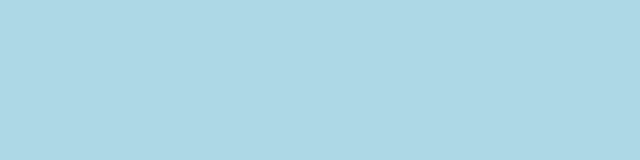
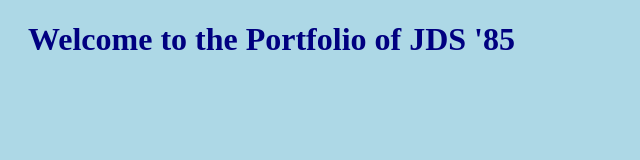
Before and after one commit to JDS85/jds85.github.io, a plain HTML site: page index.html in a window 1280 px wide. Shown: the whole page, without its empty margins (0-640 px from the left). Drawn offline with Linux system fonts and the light colour scheme.

Commit message:
Update index.html. Deleted FCC refs. Added Portfolio info.

```diff
--- a/index.html
+++ b/index.html
@@ -3,11 +3,14 @@
 <head>
   <meta charset="utf-8">
   <link rel="stylesheet" href="bluestyle.css">
-  <title>Hello World</title>
+  <title>JDS '85</title>
 </head>
 <body>
-<!-- I'm thinking I should repeat what I learn in FreeCodeCamp seperately in my repository.
-The following file is a copy of the classe's Cafe Menu project. -->
+<!-- This index file is going to be about my portfolio.
+ The purpose is to list all the projects I have created
+so far. I have to then link all projects to this page.-->
+
+  <h1>Welcome to the Portfolio of JDS '85</h1>
 
 </body>
 </html>
```
